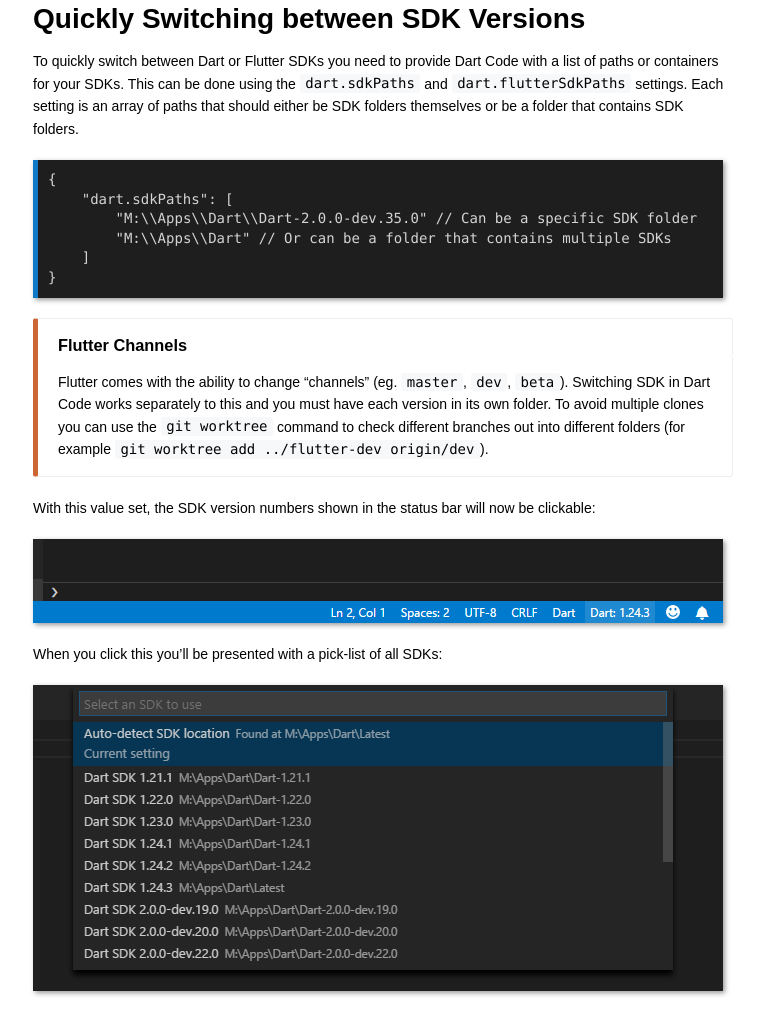
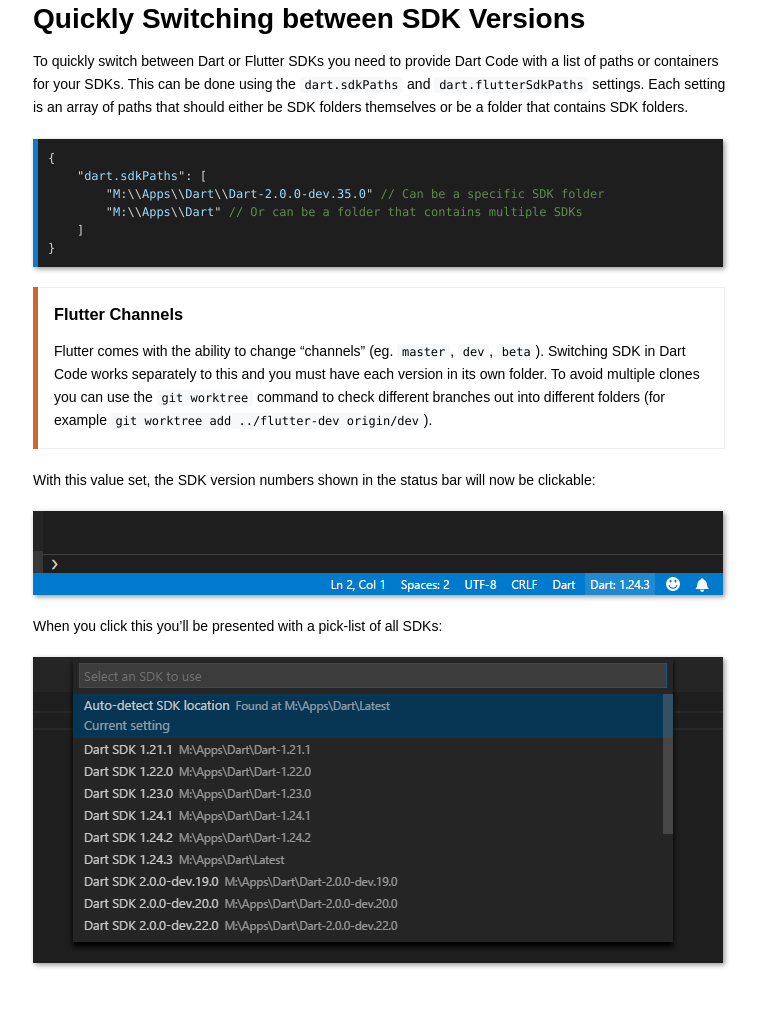
Before and after one commit to Dart-Code/Website, a Jekyll site: the page built from _pages/quickly-switching-between-sdk-versions.md, in a window 1280 px wide. Shown: the whole page, without its empty margins (257-1021 px from the left). Built offline with Jekyll 4.4.1, drawn with Linux system fonts in a browser that asks for light colours; after the commit the page ends 983 px from its top, so only the background shows below that.

Commit message:
Style code blocks to look more like VS Code
Plus other misc changes

```diff
--- a/_layouts/page.html
+++ b/_layouts/page.html
@@ -2,6 +2,7 @@
 	<head>
 		<title>{{ page.title | escape }}</title>
 		<link rel="stylesheet" href="/css/main.css" />
+		<link rel="stylesheet" href="/css/code.css" />
 	</head>
 <body>
 	<header>
--- /dev/null
+++ b/css/code.scss
@@ -0,0 +1,61 @@
+---
+---
+
+.highlight .hll { }
+.highlight  { }
+.highlight .c { color: #608b4e; } /* Comment */
+.highlight .ch { color: #608b4e; } /* Comment.Hashbang */
+.highlight .cm { color: #608b4e; } /* Comment.Multiline */
+.highlight .cp { color: #608b4e; } /* Comment.Preproc */
+.highlight .cpf { color: #608b4e; } /* Comment.PreprocFile */
+.highlight .c1 { color: #608b4e; } /* Comment.Single */
+.highlight .cs { color: #608b4e; } /* Comment.Special */
+.highlight .err { } /* Error */
+.highlight .k { color: #C586C0; } /* Keyword */
+.highlight .o { } /* Operator */
+.highlight .gd { } /* Generic.Deleted */
+.highlight .ge { } /* Generic.Emph */
+.highlight .gr { } /* Generic.Error */
+.highlight .gh { } /* Generic.Heading */
+.highlight .gi { } /* Generic.Inserted */
+.highlight .go { } /* Generic.Output */
+.highlight .gp { } /* Generic.Prompt */
+.highlight .gs { } /* Generic.Strong */
+.highlight .gu { } /* Generic.Subheading */
+.highlight .gt { } /* Generic.Traceback */
+.highlight .kc { color: #569cd6; } /* Keyword.Constant */
+.highlight .kd { color: #569cd6; } /* Keyword.Declaration */
+.highlight .kn { } /* Keyword.Namespace */
+.highlight .kp { } /* Keyword.Pseudo */
+.highlight .kr { } /* Keyword.Reserved */
+.highlight .kt { color: #569cd6; } /* Keyword.Type */
+.highlight .m { } /* Literal.Number */
+.highlight .s { color: #ce9178; } /* Literal.String */
+.highlight .n { } /* Name */
+.highlight .ow { } /* Operator.Word */
+.highlight .w { } /* Text.Whitespace */
+.highlight .mb { } /* Literal.Number.Bin */
+.highlight .mf { color: #b5cea8; } /* Literal.Number.Float */
+.highlight .mh { color: #b5cea8; } /* Literal.Number.Hex */
+.highlight .mi { color: #b5cea8; } /* Literal.Number.Integer */
+.highlight .mo { color: #b5cea8; } /* Literal.Number.Oct */
+.highlight .sa { } /* Literal.String.Affix */
+.highlight .sb { } /* Literal.String.Backtick */
+.highlight .sc { } /* Literal.String.Char */
+.highlight .dl { } /* Literal.String.Delimiter */
+.highlight .sd { } /* Literal.String.Doc */
+.highlight .s2 { color: #9cdcfe; } /* Literal.String.Double */
+.highlight .se { } /* Literal.String.Escape */
+.highlight .sh { } /* Literal.String.Heredoc */
+.highlight .si { } /* Literal.String.Interpol */
+.highlight .sx { } /* Literal.String.Other */
+.highlight .sr { } /* Literal.String.Regex */
+.highlight .s1 { } /* Literal.String.Single */
+.highlight .ss { } /* Literal.String.Symbol */
+.highlight .bp { } /* Name.Builtin.Pseudo */
+.highlight .fm { } /* Name.Function.Magic */
+.highlight .vc { } /* Name.Variable.Class */
+.highlight .vg { } /* Name.Variable.Global */
+.highlight .vi { } /* Name.Variable.Instance */
+.highlight .vm { } /* Name.Variable.Magic */
+.highlight .il { } /* Literal.Number.Integer.Long */
--- a/css/main.scss
+++ b/css/main.scss
@@ -22,7 +22,8 @@
 }
 
 code {
-	font-family: Consolas, "Courier New", monospace;
+	font-family: Menlo, Monaco, Consolas, "Courier New", monospace;
+	font-size: 12px;
 	background-color: #f6f8fa;
 	border-radius: 3px;
 	padding: 0.1em 0.4em;
@@ -31,7 +32,8 @@
 pre.highlight {
 	background-color: $vscode-background;
 	color: $vscode-foreground;
-	line-height: 1.4em;
+	font-size: 12px;
+	line-height: 1.5em;
 	padding: 10px;
 	tab-size: 4;
 	border-left: 5px solid $vscode-accent-1;
@@ -57,13 +59,23 @@
 
 .callout {
 	border: 1px solid #eeeeee;
-	border-left: 5px solid $vscode-accent-2;
-	border-radius: 3px;
 	padding: 15px 20px;
+	position: relative;
+	width: 650px;
 
 	h4 {
 		margin: 0;
 	}
+}
+// This is to get the full bar without the corners merging into the border
+.callout:before {
+	content: "";
+	width: 5px;
+	background-color: $vscode-accent-2;
+	position: absolute;
+	top: -1px;
+	left: -1px;
+	bottom: -1px;
 }
 // This is a bit hacky, but can't get Kramdown to apply
 // classes to multiple elements in one go ¯\_(ツ)_/¯
```
